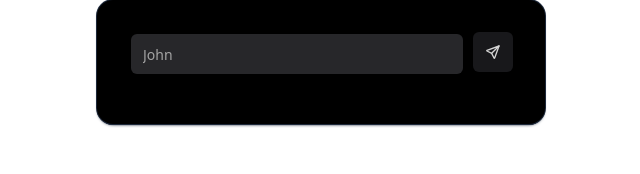
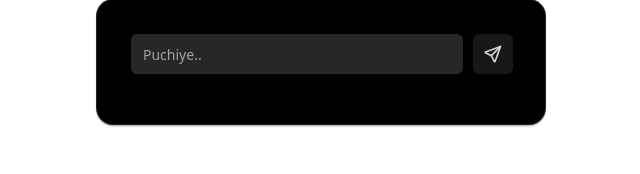
Before and after one commit to Nitish-bot/Maayi, a Next.js app: page / in a window 1280 px wide. Shown: the top 174 px of the page, without its empty margins (319-959 px from the left). Built offline with nearby package versions, Linux system fonts and the light colour scheme.

Commit message:
Created form and route handler for input query

```diff
--- /dev/null
+++ b/src/app/api/chat/route.ts
@@ -0,0 +1,16 @@
+import { google } from "@ai-sdk/google"
+import { streamText } from "ai"
+
+export async function POST(request: Request) {
+
+  const { userInput } = await request.json();
+
+  const text = await streamText({
+    model: google("models/gemini-1.5-pro-latest"),
+    system: "You are a helpful robot with particular interest in helping women and their families regarding prenatal and postpartum care. Keep in mind that some of these ladies comes from rural villages and don't have quick access to a lot of facilities, so help in whatever capacity you can and if it's out of your scope, advice them to visit a health facility.",
+    prompt: userInput,
+  });
+
+  return text.toTextStreamResponse();
+
+}
--- a/src/app/page.tsx
+++ b/src/app/page.tsx
@@ -1,12 +1,22 @@
 "use client";
 
+import { useChat } from "ai/react";
 import InputForm from "@/components/input";
 
 export default function Home() {
+  const { messages, input, handleInputChange, handleSubmit } = useChat('@/app/api/chat');
+
   return (
     <main className="dark">
       {/* form */}
-      {InputForm()}
+      <InputForm props={{input, handleSubmit, handleInputChange}}></InputForm>
+      <div >
+        {messages.map( message => (
+          <div key={message.id} className="">
+            <div>{message.content}</div>
+          </div>
+        ))}
+      </div>
     </main>
   );
 }
--- a/src/components/input.tsx
+++ b/src/components/input.tsx
@@ -1,52 +1,32 @@
 "use client";
 
 import React from "react";
-import { Label } from "@/components/ui/label";
 import { Input } from "@/components/ui/input";
 import { cn } from "@/lib/utils";
 import {
-  IconBrandGoogle,
-  IconBrandOnlyfans,
   IconSend,
 } from "@tabler/icons-react";
 
-export default function InputForm() {
-  const handleSubmit = (e: React.FormEvent<HTMLFormElement>) => {
-    e.preventDefault();
-    console.log("Form submitted");
-  };
-
+export default function InputForm(props) {
   return (
     <div className="max-w-md w-full mx-auto rounded-none md:rounded-2xl p-4 md:p-8 shadow-input dark:bg-black">
-      <form className="mb-4" onSubmit={handleSubmit}>
-        <div className="flex flex-col md:flex-row space-y-2 md:space-y-0 md:space-x-2 mb-4">
-          <LabelInputContainer>
-            <Input id="firstname" placeholder="John" type="text" />
-          </LabelInputContainer>
+      <form onSubmit={props.handleSubmit}>
+        <div className="flex flex-row items-center justify-center md:space-x-2 mb-4">
 
-          <button
-            className="bg-gradient-to-br relative group/btn from-black dark:from-zinc-900 dark:to-zinc-900 to-neutral-600 block dark:bg-zinc-800 w-auto text-white rounded-md h-10 font-medium shadow-[0px_1px_0px_0px_#ffffff40_inset,0px_-1px_0px_0px_#ffffff40_inset] dark:shadow-[0px_1px_0px_0px_var(--zinc-800)_inset,0px_-1px_0px_0px_var(--zinc-800)_inset]"
-            type="submit"
-          >
-            <IconSend className="h-4 w-4 text-neutral-800 dark:text-neutral-300 mx-3" />
-          </button>
+          <div className="flex flex-col space-y-2 w-full">
+            <Input id="firstname" placeholder="Puchiye.. " type="text" value={props.input} onChange={props.handleInputChange}/>
+          </div>
+
+          <div className="flex flex-row align-middle items-center h-full w-auto">
+            <button
+              className="bg-gradient-to-br relative group/btn p-2.5 from-black dark:from-zinc-900 dark:to-zinc-900 to-neutral-600 block dark:bg-zinc-800 text-white rounded-md h-full w-full font-medium shadow-[0px_1px_0px_0px_#ffffff40_inset,0px_-1px_0px_0px_#ffffff40_inset] dark:shadow-[0px_1px_0px_0px_var(--zinc-800)_inset,0px_-1px_0px_0px_var(--zinc-800)_inset]"
+              type="submit">
+              <IconSend className="h-5 w-5 text-neutral-800 dark:text-neutral-300" />
+            </button>
+          </div>
         </div>
 
       </form>
     </div>
   );
 }
-
-const LabelInputContainer = ({
-  children,
-  className,
-}: {
-  children: React.ReactNode;
-  className?: string;
-}) => {
-  return (
-    <div className={cn("flex flex-col space-y-2 w-full", className)}>
-      {children}
-    </div>
-  );
-};
--- a/src/lib/gemini.ts
+++ b/src/lib/gemini.ts
@@ -1,7 +1,11 @@
-import { generateText } from "ai"
 import { google } from "@ai-sdk/google"
+import { streamText } from "ai"
 
-const { text } = await generateText({
-  model: google("models/gemini-1.5-pro-latest"),
-  prompt: "What is love?"
-});
+export async function POST(request: Request) {
+  const { userInput } = await request.json();
+  const text = await streamText({
+    model: google("models/gemini-1.5-pro-latest"),
+    prompt: userInput,
+  });
+  return text.toTextStreamResponse();
+}
```
